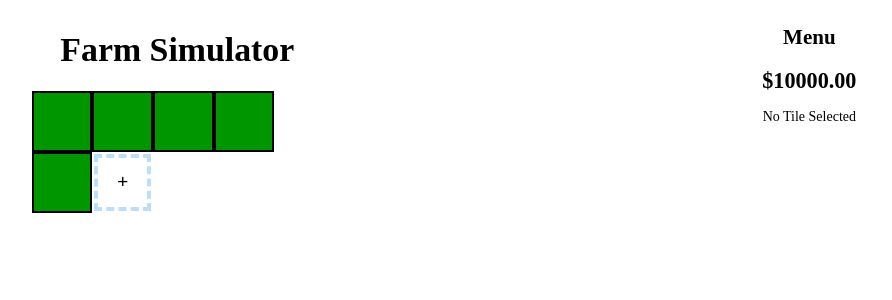
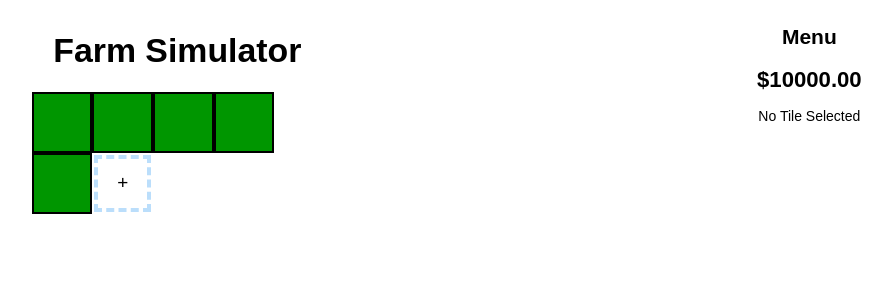
Before and after one commit to Anveio/farm-simulator, a React app: page / in a window 1280 px wide. Shown: the top 300 px of the page, without its empty margins (252-1144 px from the left). Built offline with nearby package versions, Linux system fonts and the light colour scheme.

Commit message:
Fix compiling issues with out of date declaration files

```diff
--- a/package.json
+++ b/package.json
@@ -16,8 +16,7 @@
   "devDependencies": {
     "@types/node": "^7.0.14",
     "@types/react": "^15.0.23",
-    "@types/react-dom": "^0.14.23",
-    "@types/react-router": "^4.0.4",
+    "@types/react-dom": "^15.5.0",
     "awesome-typescript-loader": "^3.1.2",
     "babel-core": "6.24.0",
     "babel-loader": "^6.4.1",
--- a/src/components/TileGrowthBar.tsx
+++ b/src/components/TileGrowthBar.tsx
@@ -44,14 +44,14 @@ export default class TileGrowthBar extends React.Component<TileGrowthBarProps, {
 
     this.setState(prevState => {
       return {
-        progress: Math.min(Math.max(prevState.progress + (1 * growthMultiplier), 1), 100),
+        progress: prevState.progress + (1 * growthMultiplier),
       }
     })
   }
 
   // Clicking on the progress bar doesn't trigger tile selection without this.
-  // Wierd idiosyncracy, maybe can be avoided by structuring the HTML differently?
-  handleMouseDown = (): void => {
+  // Wierd idiosyncracy, maybe can be avoided by structuring the HTMl differently?
+  handleMouseDown = ():void => {
     this.props.onMouseDown();
   }
 
--- a/src/stylesheets/app.css
+++ b/src/stylesheets/app.css
@@ -1,10 +1,15 @@
 html {
+  font-family: Arial;
   font-size: calc(112.5% + 0.5vw)
 }
 
 h1 {
   text-align: center;
   font-size: calc(112.5% + 0.5vw)
+}
+
+p {
+  font-size: 1em;
 }
 
 .app-container {
```
